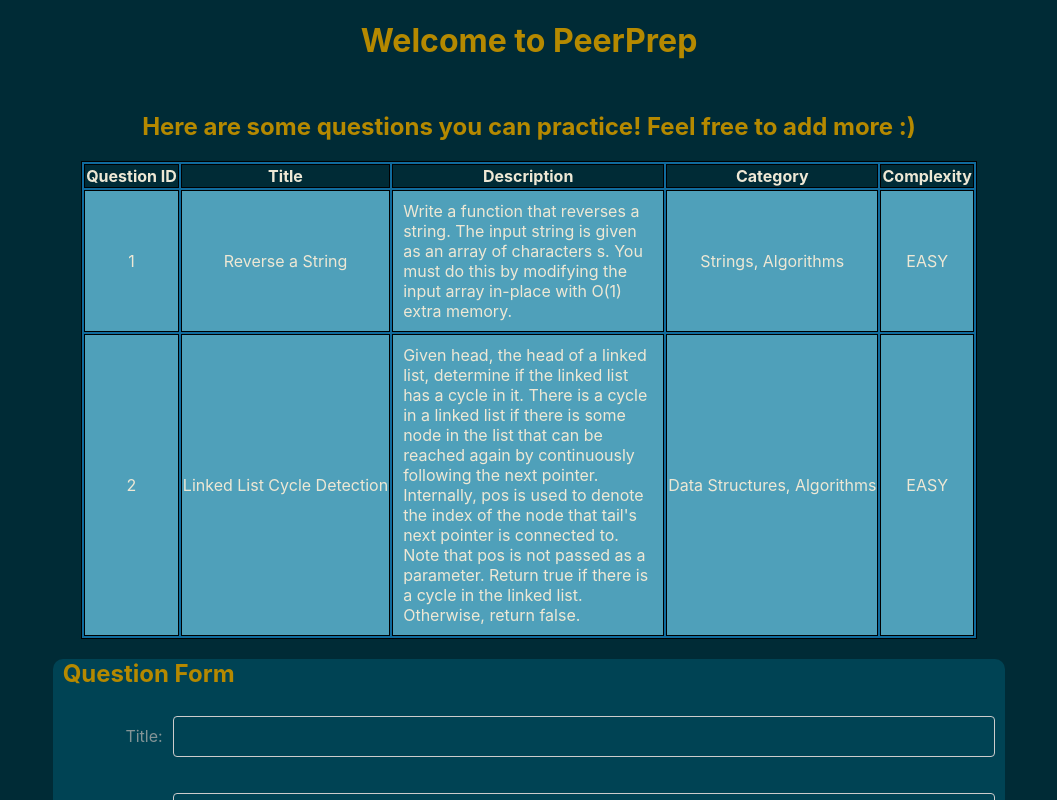
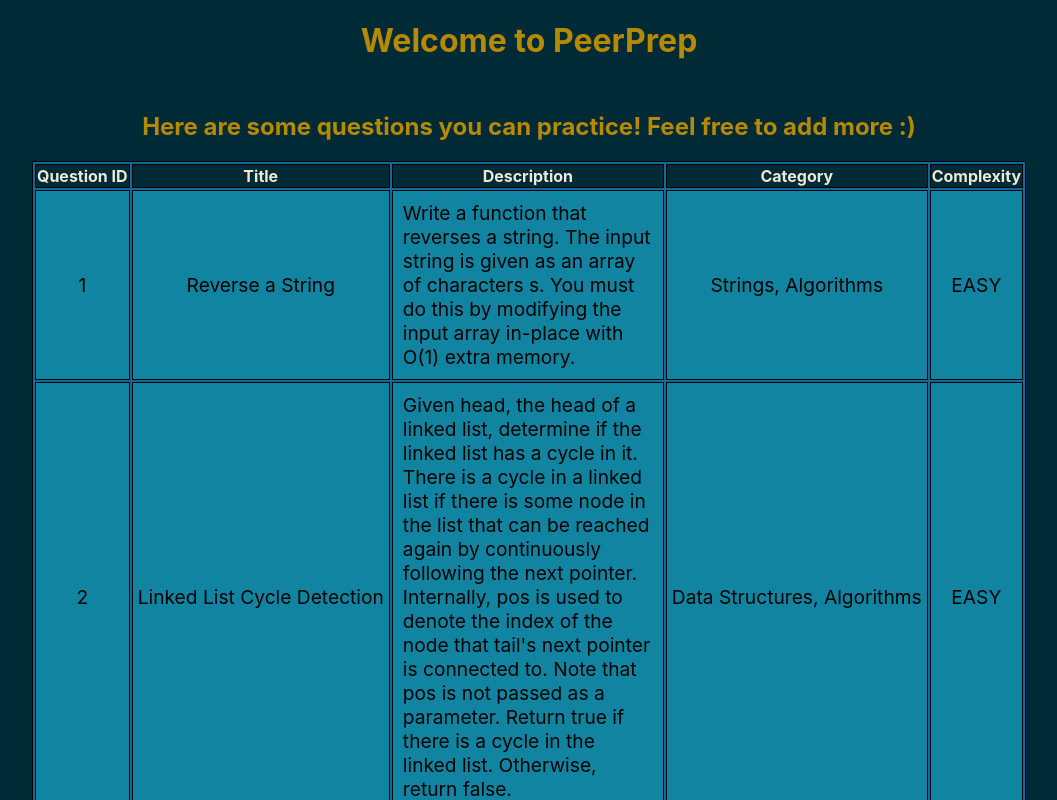
Before and after one commit to PeanutButters93/ay2324s1-course-assessment-g53, a React (Create React App) app in the folder frontend/: page / in a window 1280 px wide. Shown: the top 800 px of the page, without its empty margins (111-1168 px from the left). Built offline with nearby package versions, Linux system fonts and the light colour scheme; the HTML template or start-up script is replaced by a standard one.

Commit message:
Made font bigger and change table colour

```diff
--- a/frontend/src/components/Question.css
+++ b/frontend/src/components/Question.css
@@ -1,8 +1,11 @@
 td {
     height: auto;
-  background-color: #4fa0ba;
-  color: #eee8d5;
+    background-color: #1084a1;
+    color: black;
     border: 1px solid black;
+    font-size: 1.2em;
+    padding-left: 5px;
+    padding-right: 5px;
 }
 
 td.description {
```
Lines whose indentation alone changed are shown as unchanged.
